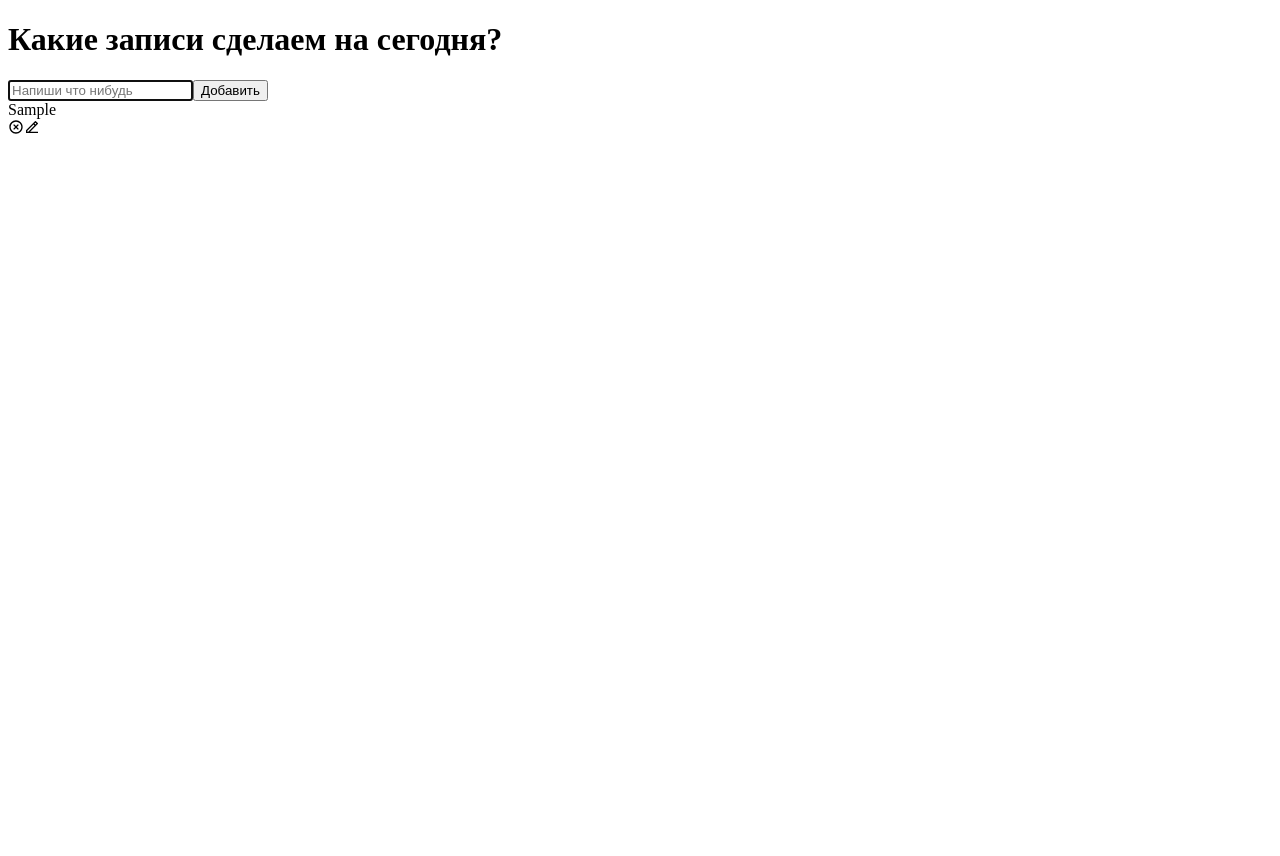
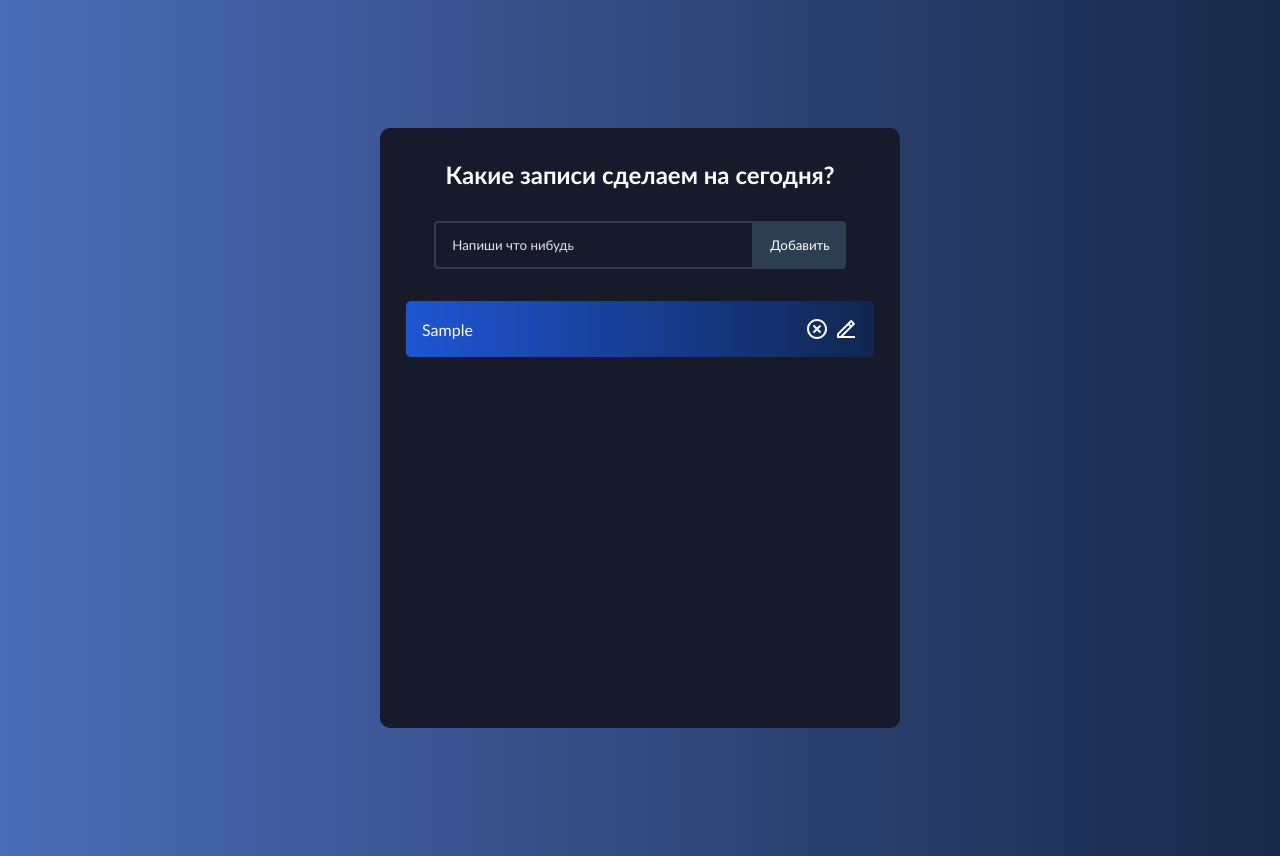
Before and after one commit to paintdrip/todo-app-react, a React (Vite) app: page / in a window 1280 px wide. Both pictures are taken after typing "Sample" into the empty fields and a click on the button "Добавить". Before the commit the page ends 800 px from the top, so only its background shows below. Built offline with nearby package versions, Linux system fonts and the light colour scheme.

Commit message:
scss fix

```diff
--- a/src/App.scss
+++ b/src/App.scss
@@ -0,0 +1,125 @@
+* {
+  box-sizing: border-box;
+  margin: 0;
+  padding: 0;
+  font-family: 'Trebuchet MS', 'Lucida Sans Unicode', 'Lucida Grande', 'Lucida Sans', Arial,
+    sans-serif;
+}
+
+body {
+  background: linear-gradient(90deg, #4b6cb7 0%, #182848 100%);
+}
+
+h1 {
+  margin: 32px 0;
+  color: #fff;
+  font-size: 24px;
+}
+
+.todo {
+  display: flex;
+  flex-direction: column;
+  justify-content: start;
+  width: 520px;
+  min-height: 600px;
+  background: #161a2b;
+  text-align: center;
+  margin: 128px auto;
+  border-radius: 10px;
+  padding-bottom: 32px;
+
+  &-form {
+    margin-bottom: 32px;
+  }
+
+  &-container {
+    display: flex;
+    flex-direction: row;
+    position: relative;
+  }
+
+  &-input {
+    padding: 14px 32px 14px 16px;
+    border-radius: 4px 0 0 4px;
+    border: 2px solid #2c3e50;
+    outline: none;
+    width: 320px;
+    background: transparent;
+    color: #fff;
+
+    &::placeholder {
+      color: #e2e2e2;
+    }
+
+    &.edit {
+      border: 2px solid #149fff;
+    }
+  }
+
+  &-button {
+    padding: 16px;
+    border: none;
+    border-radius: 0 4px 4px 0;
+    cursor: pointer;
+    outline: none;
+    background-color: #2c3e50;
+    color: #fff;
+    text-transform: capitalize;
+    transition-duration: 500ms;
+
+    &:hover {
+      background-color: #344657;
+    }
+
+    &.edit {
+      background: linear-gradient(90deg, rgba(20, 159, 255, 1) 0%, rgba(17, 122, 255, 1) 100%);
+      padding: 16px 22px;
+    }
+  }
+
+  &-row {
+    display: flex;
+    justify-content: space-between;
+    align-items: center;
+    margin: 4px auto;
+    color: #fff;
+    background: linear-gradient(90deg, #4b6cb7 0%, #182848 100%);
+
+    padding: 16px;
+    border-radius: 5px;
+    width: 90%;
+  }
+
+  &-row:nth-child(4n + 1) {
+    background: linear-gradient(90deg, #2e4e9a 0%, #142037 100%);
+  }
+
+  &-row:nth-child(4n + 2) {
+    background: linear-gradient(90deg, #223d7b 0%, #253c69 100%);
+  }
+
+  &-row:nth-child(4n + 3) {
+    background: linear-gradient(90deg, #1f55d4 0%, #112650 100%);
+  }
+}
+
+.complete {
+  text-decoration: line-through;
+  opacity: 0.4;
+}
+
+.icons {
+  display: flex;
+  align-items: center;
+  font-size: 24px;
+  cursor: pointer;
+}
+
+.delete-icon {
+  margin-right: 5px;
+  color: #fff;
+}
+
+.edit-icon {
+  color: #fff;
+}
--- a/src/App.tsx
+++ b/src/App.tsx
@@ -5,7 +5,7 @@ import List from './components/List';
 // Основной файл с подключением компонентов
 function App() {
   return (
-    <div className="todo-app">
+    <div className="todo">
       <List />
     </div>
   );
```
